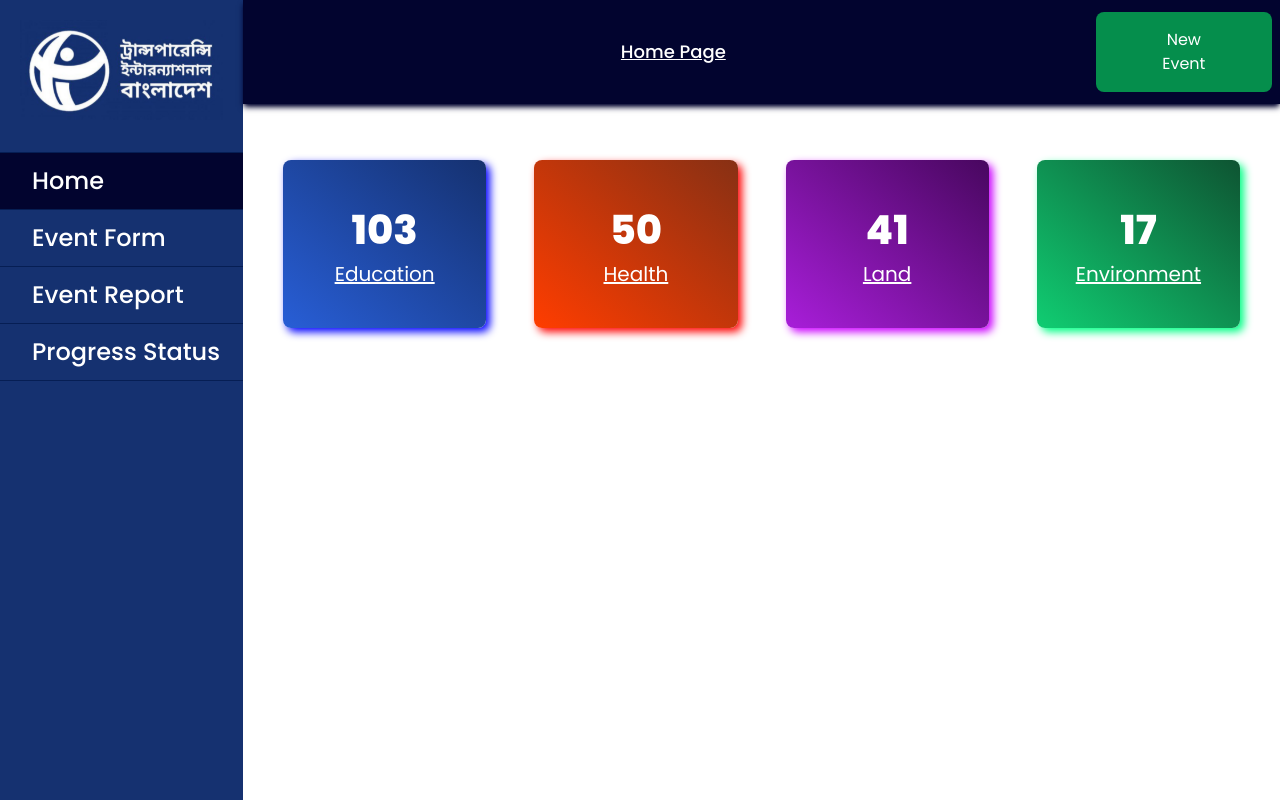
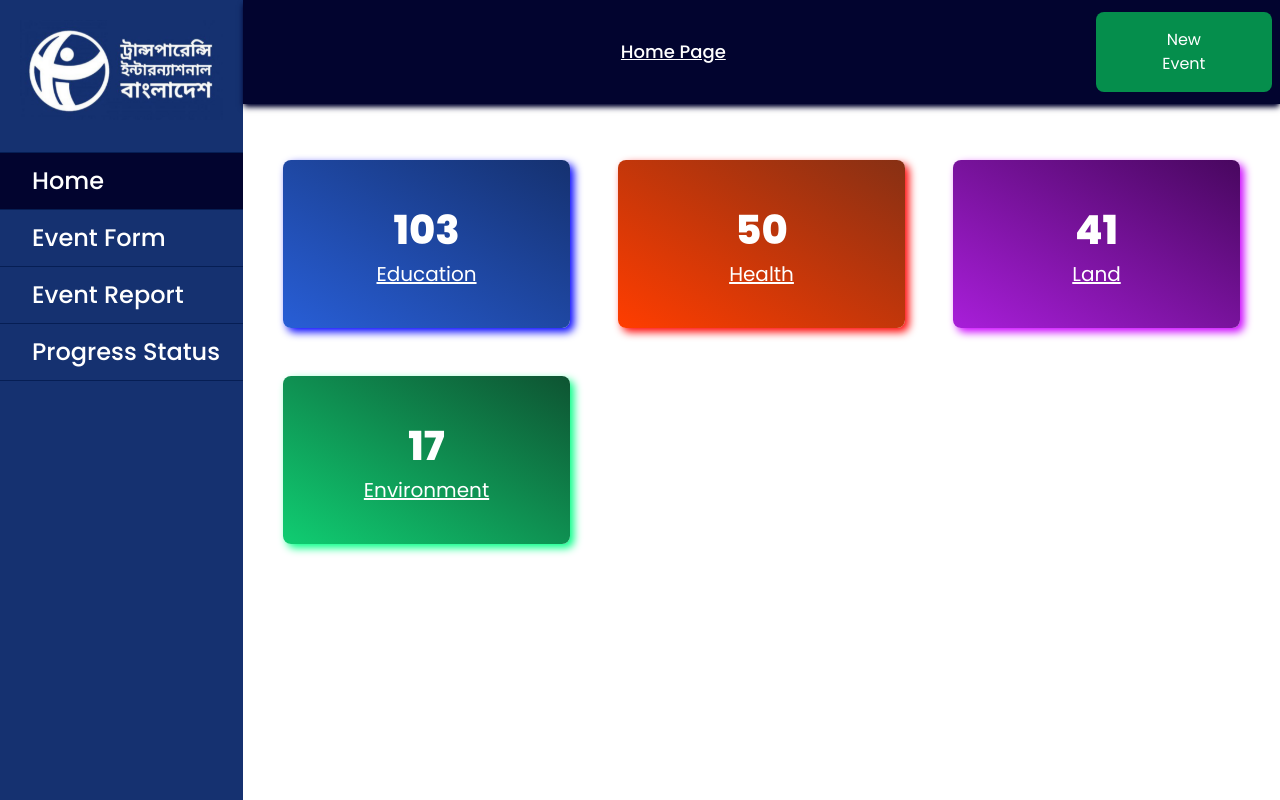
Before and after one commit to promahbubul/tib-event-managment-system, a React (Create React App) app: page / in a window 1280 px wide. Built offline with nearby package versions, Linux system fonts and the light colour scheme.

Commit message:
update home page

```diff
--- a/src/pages/Home/index.jsx
+++ b/src/pages/Home/index.jsx
@@ -3,7 +3,7 @@
 
 const Home = () => {
   return (
-    <section className="grid sm:grid-cols-1 md:grid-cols-2 lg:grid-cols-4  gap-12 px-10 pt-14 ">
+    <section className="grid sm:grid-cols-1 md:grid-cols-2 lg:grid-cols-3  gap-12 px-10 pt-14 ">
       {homecards.map((card) => (
         <HomeCard
           shadow={card?.shadow}
```
